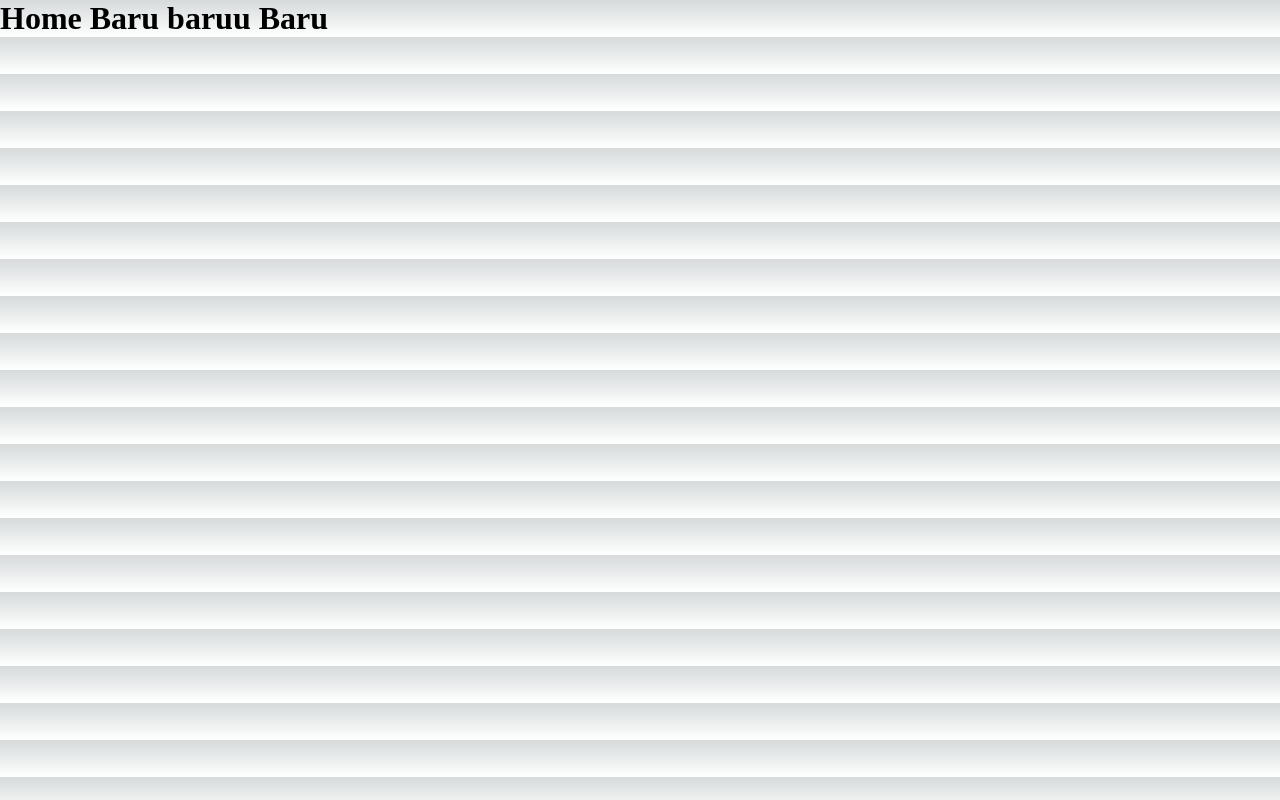
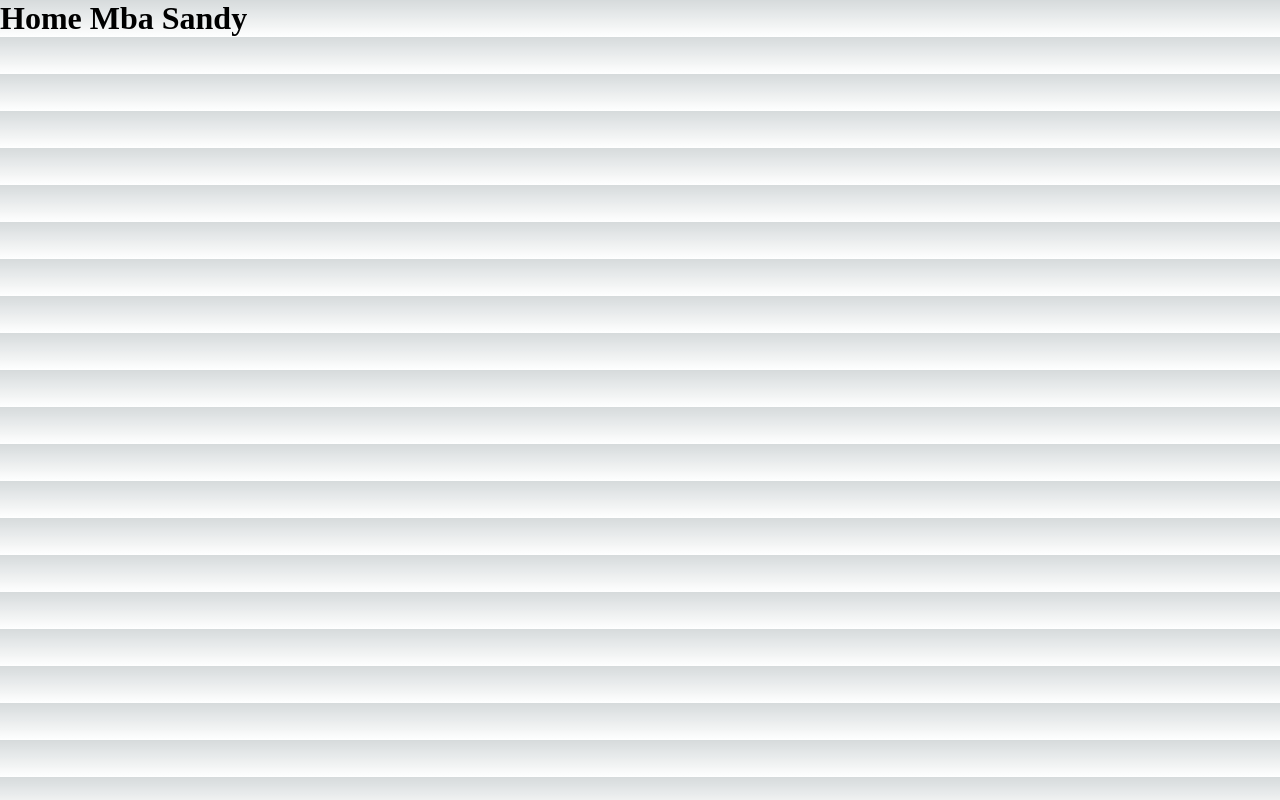
Before and after one commit to yudhaislamisulistya/simple-e-commerce-new, a Next.js app: page /home in a window 1280 px wide. Built offline with nearby package versions, Linux system fonts and the light colour scheme.

Commit message:
update home mba sandy

```diff
--- a/pages/home.js
+++ b/pages/home.js
@@ -1,7 +1,7 @@
 export default function Home(){
     return(
         <div>
-            <h1>Home Baru baruu Baru</h1>
+            <h1>Home Mba Sandy</h1>
         </div>
     )
 }
```
